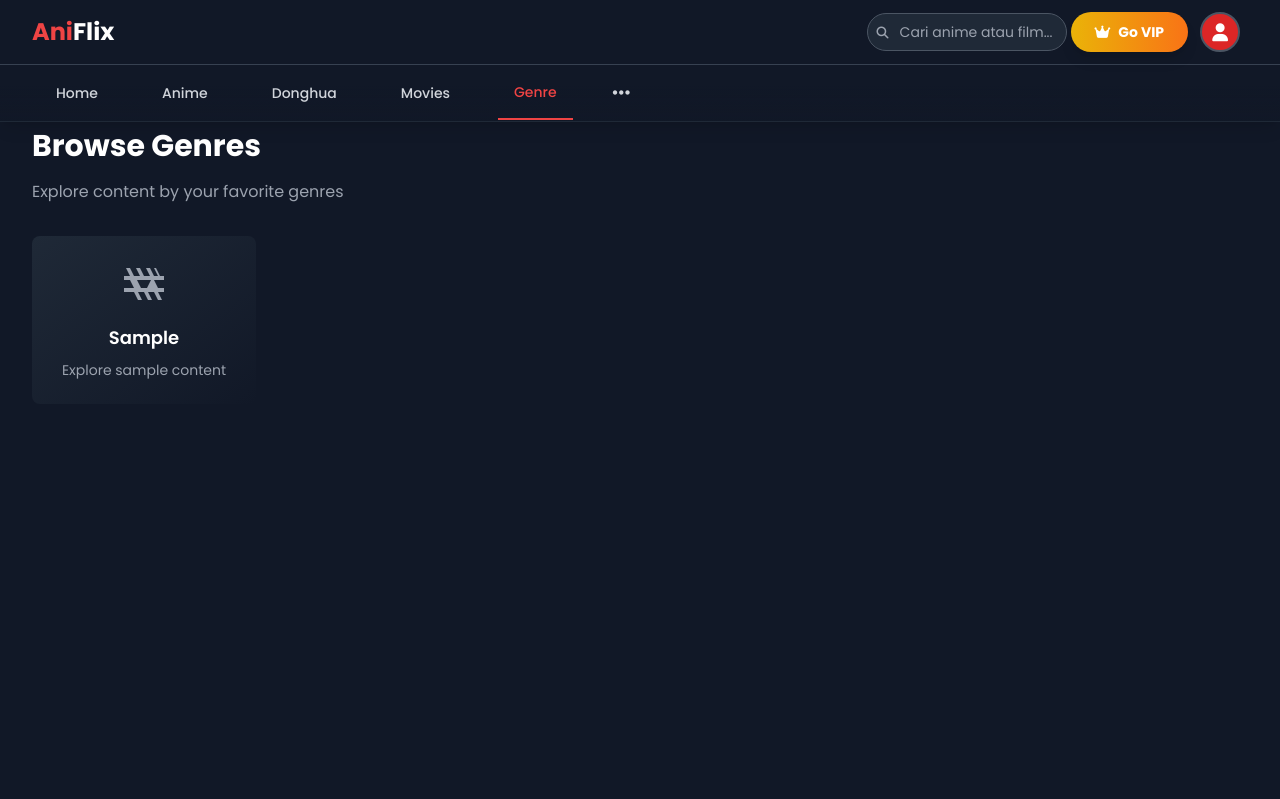
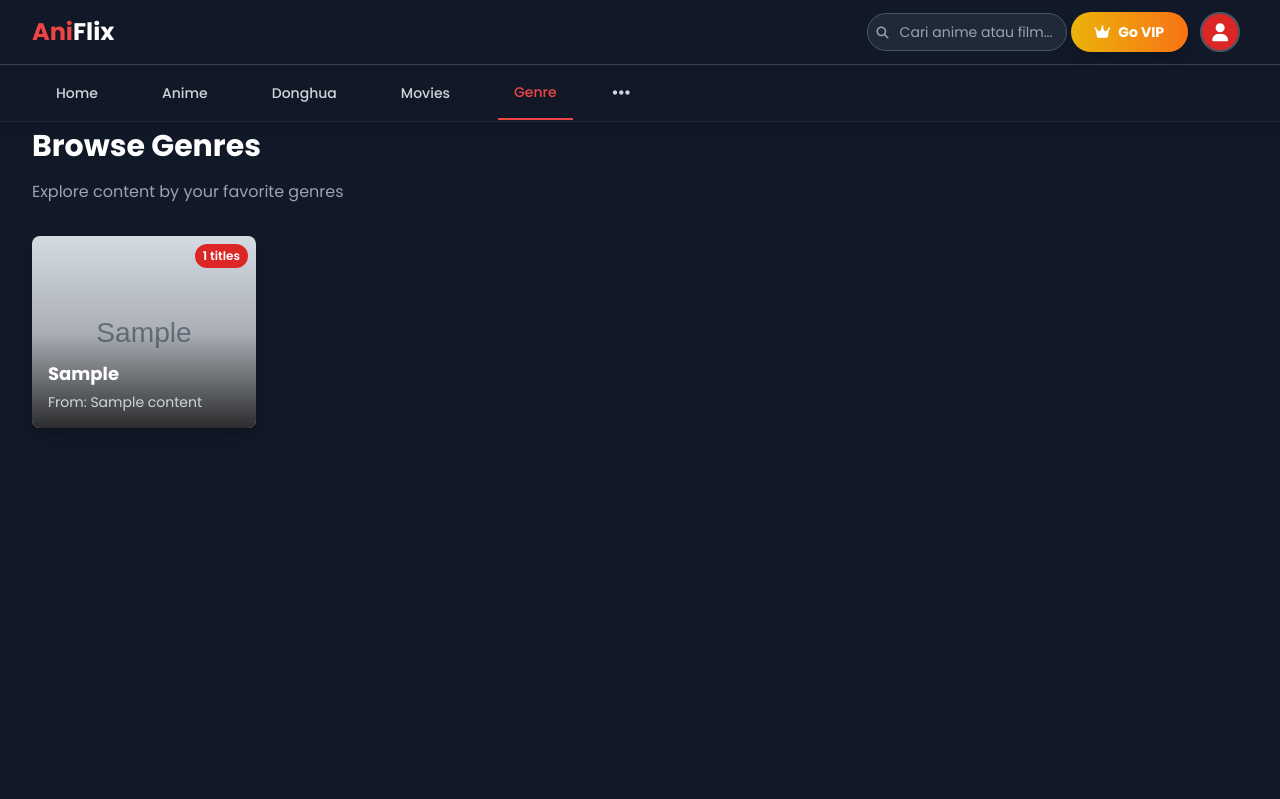
Before and after one commit to rahmangunawans/Test18, a Flask app: page /genres in a window 1280 px wide. Shown: the top 799 px of the page. Run offline with Flask 3, Linux system fonts and the light colour scheme; tables that the repository leaves empty hold one stand-in row (values such as "Sample post"); grey boxes marked "Sample" are stand-in pictures; some libraries are stand-ins or nearby versions.

Commit message:
Display video thumbnails on the genre page for a visually appealing layout
Replaces generic icons with representative thumbnails from video content in the genre list.

Replit-Commit-Author: Agent
Replit-Commit-Session-Id: 4fdb2bca-7054-46a8-9506-a36a8cb6ac05
Replit-Commit-Checkpoint-Type: full_checkpoint
Replit-Commit-Screenshot-Url: https://storage.googleapis.com/screenshot-production-us-central1/ca46ff25-f2ab-4977-94ef-b3ed36ec3e87/4fdb2bca-7054-46a8-9506-a36a8cb6ac05/8YgvMkb

```diff
--- a/content.py
+++ b/content.py
@@ -28,19 +28,37 @@ def movies_list():
 
 @content_bp.route('/genres')
 def genres():
-    # Get all unique genres
+    # Get all unique genres with representative content
     genres = db.session.query(Content.genre).distinct().all()
-    genre_list = []
+    genre_data = {}
+
     for g in genres:
         if g[0]:
             # Split genres by comma and add to list
             for genre in g[0].split(','):
                 clean_genre = genre.strip()
-                if clean_genre and clean_genre not in genre_list:
-                    genre_list.append(clean_genre)
+                if clean_genre and clean_genre not in genre_data:
+                    # Get a representative content for this genre (highest rated or most recent)
+                    representative_content = Content.query.filter(
+                        Content.genre.contains(clean_genre)
+                    ).filter(
+                        Content.thumbnail_url.isnot(None)
+                    ).order_by(
+                        Content.rating.desc(),
+                        Content.created_at.desc()
+                    ).first()
 
-    genre_list.sort()
-    return render_template('genres.html', genres=genre_list)
+                    if representative_content:
+                        genre_data[clean_genre] = {
+                            'name': clean_genre,
+                            'thumbnail': representative_content.thumbnail_url,
+                            'content_title': representative_content.title,
+                            'content_count': Content.query.filter(Content.genre.contains(clean_genre)).count()
+                        }
+
+    # Sort genres by name
+    sorted_genres = sorted(genre_data.values(), key=lambda x: x['name'])
+    return render_template('genres.html', genres=sorted_genres)
 
 @content_bp.route('/genre/<genre_name>')
 def genre_content(genre_name):
--- a/templates/genres.html
+++ b/templates/genres.html
@@ -14,66 +14,34 @@
         <!-- Genres Grid -->
         <div class="grid grid-cols-2 md:grid-cols-3 lg:grid-cols-4 xl:grid-cols-5 gap-6">
         {% for genre in genres %}
-        <a href="{{ url_for('content.genre_content', genre_name=genre) }}"
-           class="group bg-gradient-to-br from-gray-800 to-gray-900 rounded-lg p-6 hover:from-red-900 hover:to-red-800 transition-all duration-300 transform hover:scale-105">
-            <div class="text-center">
-                <div class="text-3xl mb-4 flex justify-center">
-                    {% if genre == 'Action' %}
-                        <svg class="w-12 h-12 text-red-500" fill="currentColor" viewBox="0 0 24 24">
-                            <path d="M12 2L13.09 8.26L17 9L13.09 9.74L12 16L10.91 9.74L7 9L10.91 8.26L12 2M5 9.5L6.5 12.5L9.5 14L6.5 15.5L5 18.5L3.5 15.5L0.5 14L3.5 12.5L5 9.5Z"/>
-                        </svg>
-                    {% elif genre == 'Comedy' %}
-                        <svg class="w-12 h-12 text-yellow-500" fill="currentColor" viewBox="0 0 24 24">
-                            <path d="M12,2C13.1,2 14,2.9 14,4C14,5.1 13.1,6 12,6C10.9,6 10,5.1 10,4C10,2.9 10.9,2 12,2M21,9V7L15,1H5C3.9,1 3,1.9 3,3V21C3,22.1 3.9,23 5,23H19C20.1,23 21,22.1 21,21V9M12,19C8.1,19 5,15.9 5,12S8.1,5 12,5 19,8.1 19,12 15.9,19 12,19M12,17C14.8,17 17,14.8 17,12S14.8,7 12,7 7,9.2 7,12 9.2,17 12,17Z"/>
-                        </svg>
-                    {% elif genre == 'Drama' %}
-                        <svg class="w-12 h-12 text-purple-500" fill="currentColor" viewBox="0 0 24 24">
-                            <path d="M12,2A3,3 0 0,1 15,5V11A3,3 0 0,1 12,14A3,3 0 0,1 9,11V5A3,3 0 0,1 12,2M19,11C19,14.53 16.39,17.44 13,17.93V21H11V17.93C7.61,17.44 5,14.53 5,11H7A5,5 0 0,0 12,16A5,5 0 0,0 17,11H19Z"/>
-                        </svg>
-                    {% elif genre == 'Romance' %}
-                        <svg class="w-12 h-12 text-pink-500" fill="currentColor" viewBox="0 0 24 24">
-                            <path d="M12,21.35L10.55,20.03C5.4,15.36 2,12.27 2,8.5 2,5.41 4.42,3 7.5,3C9.24,3 10.91,3.81 12,5.08C13.09,3.81 14.76,3 16.5,3C19.58,3 22,5.41 22,8.5C22,12.27 18.6,15.36 13.45,20.03L12,21.35Z"/>
-                        </svg>
-                    {% elif genre == 'Horror' %}
-                        <svg class="w-12 h-12 text-gray-500" fill="currentColor" viewBox="0 0 24 24">
-                            <path d="M12,2A9,9 0 0,0 3,11V19A2,2 0 0,0 5,21H8.5V15.5H9.5V21H14.5V15.5H15.5V21H19A2,2 0 0,0 21,19V11A9,9 0 0,0 12,2M9,12A1.5,1.5 0 0,1 7.5,10.5A1.5,1.5 0 0,1 9,9A1.5,1.5 0 0,1 10.5,10.5A1.5,1.5 0 0,1 9,12M15,12A1.5,1.5 0 0,1 13.5,10.5A1.5,1.5 0 0,1 15,9A1.5,1.5 0 0,1 16.5,10.5A1.5,1.5 0 0,1 15,12Z"/>
-                        </svg>
-                    {% elif genre == 'Fantasy' %}
-                        <svg class="w-12 h-12 text-blue-500" fill="currentColor" viewBox="0 0 24 24">
-                            <path d="M7.5,5.6L5,7L6.4,4.5L5,2L7.5,3.4L10,2L8.6,4.5L10,7L7.5,5.6M19.5,15.4L22,14L20.6,16.5L22,19L19.5,17.6L17,19L18.4,16.5L17,14L19.5,15.4M22,2L20.6,4.5L22,7L19.5,5.6L17,7L18.4,4.5L17,2L19.5,3.4L22,2M13.34,12.78L15.78,10.34L13.66,8.22L11.22,10.66L13.34,12.78M14.37,7.29L16.71,9.63C17.1,10 17.1,10.65 16.71,11.04L5.04,22.71C4.65,23.1 4,23.1 3.63,22.71L1.29,20.37C0.9,20 0.9,19.35 1.29,18.96L12.96,7.29C13.35,6.9 14,6.9 14.37,7.29Z"/>
-                        </svg>
-                    {% elif genre == 'Adventure' %}
-                        <svg class="w-12 h-12 text-green-500" fill="currentColor" viewBox="0 0 24 24">
-                            <path d="M14,6L10.25,11L13.1,14.8L11.5,16C9.81,13.75 7,10 7,10L1,18H23L14,6Z"/>
-                        </svg>
-                    {% elif genre == 'Sci-Fi' %}
-                        <svg class="w-12 h-12 text-cyan-500" fill="currentColor" viewBox="0 0 24 24">
-                            <path d="M2.81 14.12L5.64 11.29L8.17 10.79C11.39 6.41 17.55 4.22 19.78 4.22C19.78 6.45 17.59 12.61 13.21 15.83L12.71 18.36L9.88 21.19L9.17 17.66C7.76 17.66 7.76 17.66 7.05 16.95S6.34 16.24 6.34 14.83L2.81 14.12M5.64 16.95L7.05 18.36L4.93 19.78L3.52 18.36L5.64 16.95M14.83 9.17L16.24 7.76L18.36 9.88L16.95 11.29L14.83 9.17Z"/>
-                        </svg>
-                    {% elif genre == 'Thriller' %}
-                        <svg class="w-12 h-12 text-orange-500" fill="currentColor" viewBox="0 0 24 24">
-                            <path d="M11,2V22C5.9,21.5 2,17.2 2,12S5.9,2.5 11,2M13,2V22C18.1,21.5 22,17.2 22,12S18.1,2.5 13,2M11,11.5V20.5C9.8,20.1 8.7,19.2 8,18H11V11.5M13,20.5V11.5H16C15.3,19.2 14.2,20.1 13,20.5Z"/>
-                        </svg>
-                    {% elif genre == 'Mystery' %}
-                        <svg class="w-12 h-12 text-indigo-500" fill="currentColor" viewBox="0 0 24 24">
-                            <path d="M15.5,12C18,12 20,14 20,16.5C20,17.38 19.75,18.21 19.31,18.9L22.39,22L21,23.39L17.88,20.32C17.19,20.75 16.37,21 15.5,21C13,21 11,19 11,16.5C11,14 13,12 15.5,12M15.5,14A2.5,2.5 0 0,0 13,16.5A2.5,2.5 0 0,0 15.5,19A2.5,2.5 0 0,0 18,16.5A2.5,2.5 0 0,0 15.5,14M6.5,2H17.5C18.3,2 19,2.7 19,3.5V11H17V4H7V18H10V20H6.5C5.7,20 5,19.3 5,18.5V3.5C5,2.7 5.7,2 6.5,2Z"/>
-                        </svg>
-                    {% elif genre == 'School' %}
-                        <svg class="w-12 h-12 text-blue-400" fill="currentColor" viewBox="0 0 24 24">
-                            <path d="M12,3L1,9L12,15L21,10.09V17H23V9M5,13.18V17.18L12,21L19,17.18V13.18L12,17L5,13.18Z"/>
-                        </svg>
-                    {% elif genre == 'Supernatural' %}
-                        <svg class="w-12 h-12 text-violet-500" fill="currentColor" viewBox="0 0 24 24">
-                            <path d="M12,2A3,3 0 0,1 15,5V11A3,3 0 0,1 12,14A3,3 0 0,1 9,11V5A3,3 0 0,1 12,2M19,11C19,14.53 16.39,17.44 13,17.93V21H11V17.93C7.61,17.44 5,14.53 5,11H7A5,5 0 0,0 12,16A5,5 0 0,0 17,11H19Z"/>
-                        </svg>
-                    {% else %}
-                        <svg class="w-12 h-12 text-gray-400" fill="currentColor" viewBox="0 0 24 24">
-                            <path d="M18,4L20,8H17L15,4H13L15,8H12L10,4H8L10,8H7L5,4H3L5,8H2V10H5L7,14H2V16H7L9,20H11L9,16H12L14,20H16L14,16H17L19,20H21L19,16H22V14H19L17,10H22V8H19L17,4H15M8.5,10H15.5L13.5,14H10.5L8.5,10Z"/>
-                        </svg>
-                    {% endif %}
+        <a href="{{ url_for('content.genre_content', genre_name=genre.name) }}"
+           class="group bg-gray-800 rounded-lg overflow-hidden hover:bg-gray-700 transition-all duration-300 transform hover:scale-105 shadow-lg">
+            <div class="relative">
+                <!-- Genre Thumbnail -->
+                <div class="aspect-w-16 aspect-h-9 relative">
+                    <img src="{{ genre.thumbnail }}"
+                         alt="{{ genre.name }}"
+                         class="w-full h-48 object-cover">
+                    <!-- Dark overlay for better text readability -->
+                    <div class="absolute inset-0 bg-gradient-to-t from-black/80 via-black/20 to-transparent"></div>
+                    <!-- Content count badge -->
+                    <div class="absolute top-2 right-2 bg-red-600 text-white text-xs px-2 py-1 rounded-full font-semibold">
+                        {{ genre.content_count }} titles
+                    </div>
                 </div>
-                <h3 class="text-white font-semibold text-lg group-hover:text-white transition-colors">{{ genre }}</h3>
-                <p class="text-gray-400 text-sm mt-2 group-hover:text-gray-200">Explore {{ genre.lower() }} content</p>
+
+                <!-- Genre Info Overlay -->
+                <div class="absolute bottom-0 left-0 right-0 p-4">
+                    <h3 class="text-white font-bold text-lg mb-1 group-hover:text-red-400 transition-colors">{{ genre.name }}</h3>
+                    <p class="text-gray-300 text-sm truncate">From: {{ genre.content_title }}</p>
+                </div>
+
+                <!-- Hover overlay with play button -->
+                <div class="absolute inset-0 bg-black/50 opacity-0 group-hover:opacity-100 transition-opacity duration-300 flex items-center justify-center">
+                    <div class="bg-red-600 rounded-full p-3 transform scale-0 group-hover:scale-100 transition-transform duration-300">
+                        <i class="fas fa-play text-white text-xl"></i>
+                    </div>
+                </div>
             </div>
         </a>
         {% endfor %}
```
